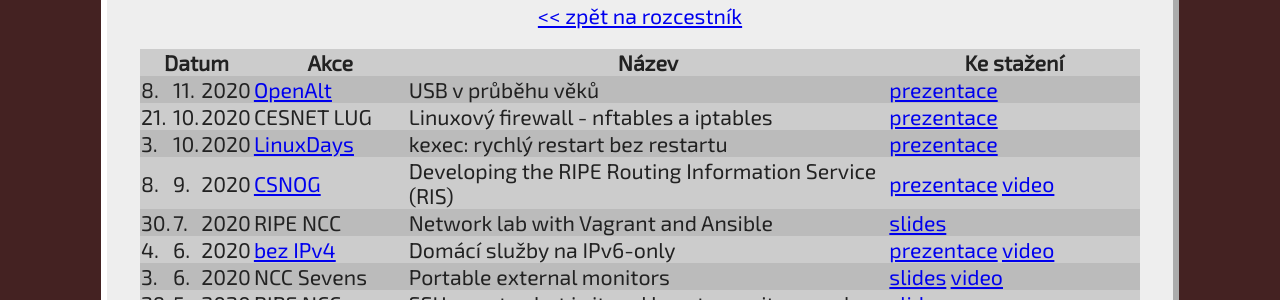
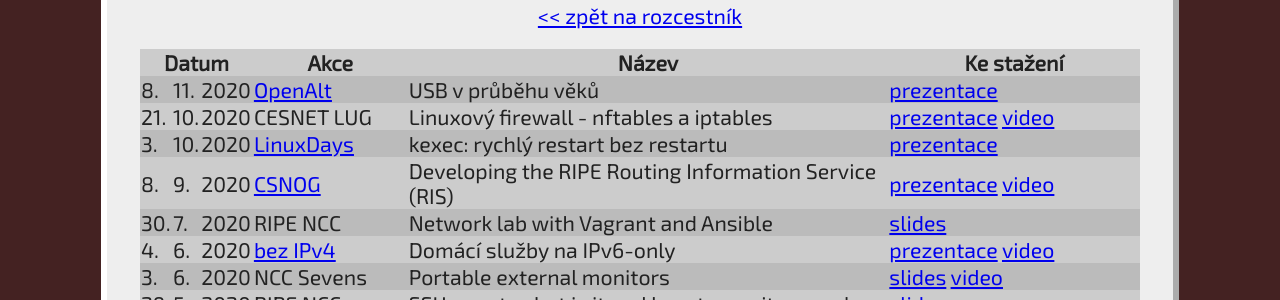
Before and after one commit to oskar456/caletka-cz, a Jekyll site: the page built from slidy.html, in a window 1280 px wide and 900 px high. Shown: the part 232-532 px from the top of the window. Built offline with Jekyll 4.4.1, drawn with Linux system fonts in a browser that asks for light colours.

Commit message:
Add LUG video link

```diff
--- a/_data/slidy.yaml
+++ b/_data/slidy.yaml
@@ -13,6 +13,8 @@
   links:
      - link: prezentace
        href: /dl/slidy/20201021-LUG-Linuxovy_firewall.pdf
+     - link: video
+       href: https://youtu.be/Q6TgIPMuAmw
 
 - date: 2020-10-03
   event: LinuxDays
```
